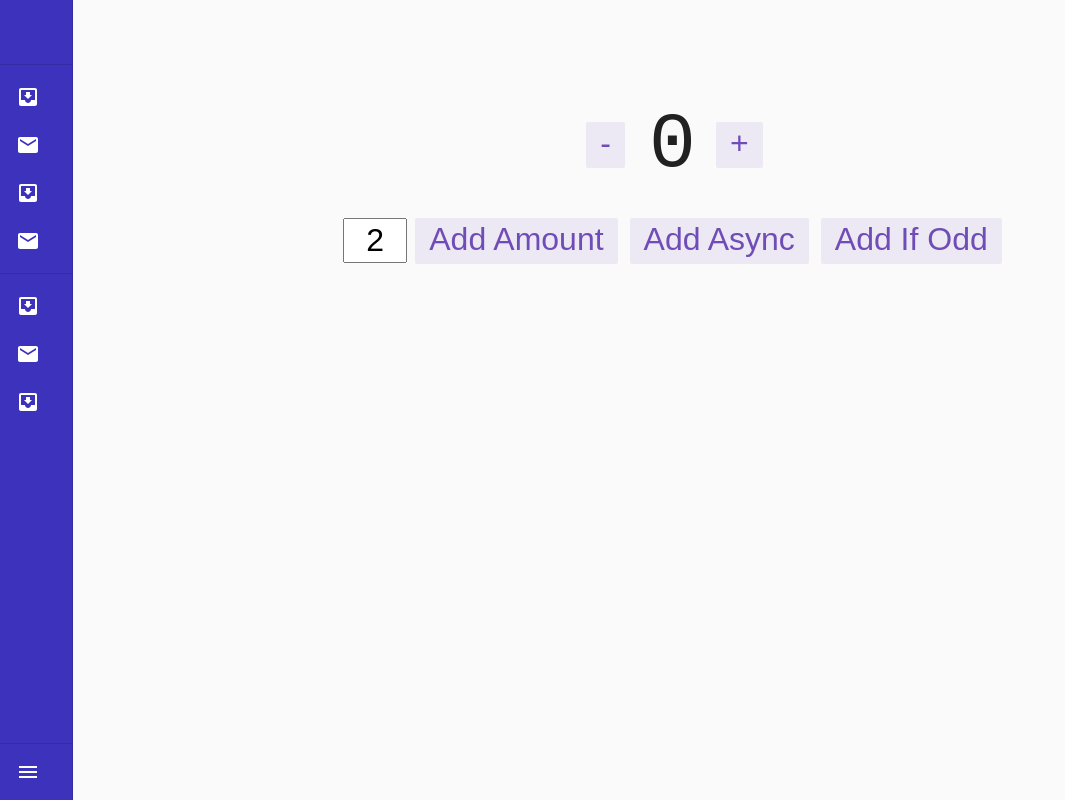
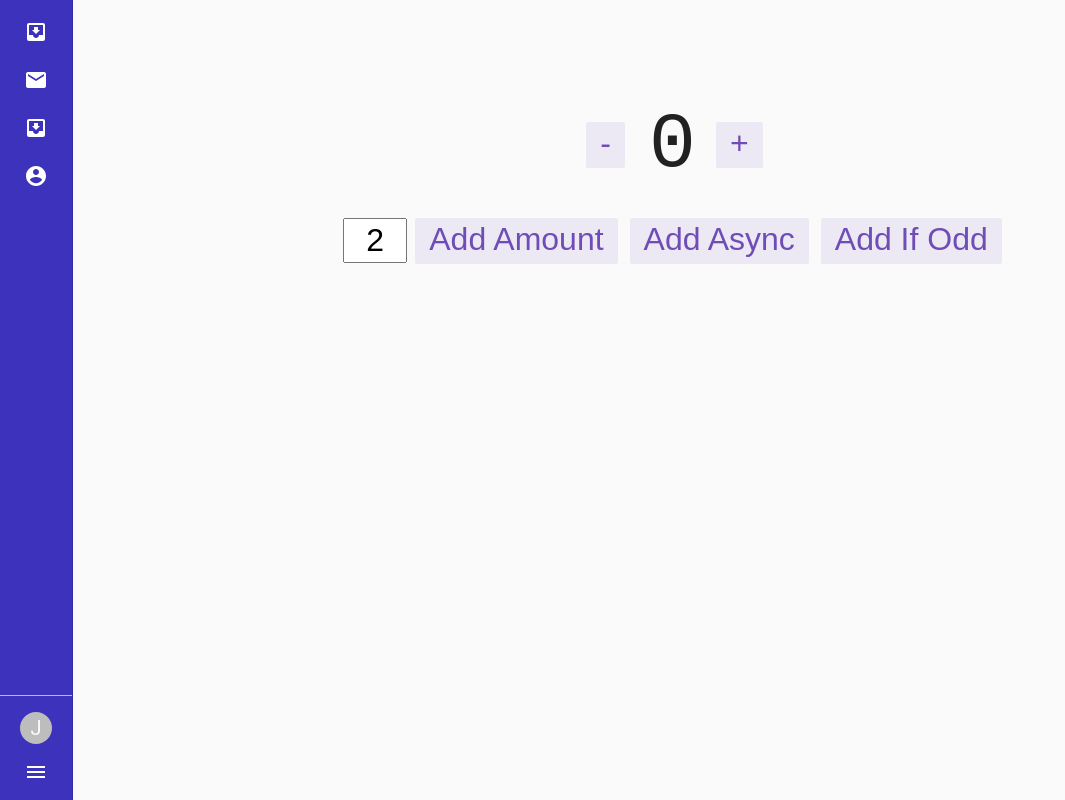
Before and after one commit to grumpyTofu/react-flask-starter, a React (Create React App) app in the folder client/: page / in a window 1280 px wide. Shown: the whole page, without its empty margins (0-1065 px from the left). Built offline with nearby package versions, Linux system fonts and the light colour scheme.

Commit message:
Fixed sidebar styling

```diff
--- a/client/src/components/Layout.tsx
+++ b/client/src/components/Layout.tsx
@@ -22,6 +22,8 @@ import ListItemIcon from '@material-ui/core/ListItemIcon';
 import ListItemText from '@material-ui/core/ListItemText';
 import InboxIcon from '@material-ui/icons/MoveToInbox';
 import MailIcon from '@material-ui/icons/Mail';
+import { Avatar } from '@material-ui/core';
+import AccountCircleIcon from '@material-ui/icons/AccountCircle';
 
 const drawerWidth = 240;
 
@@ -55,10 +57,24 @@ const useStyles = makeStyles((theme: Theme) =>
       width: drawerWidth,
       flexShrink: 0,
       whiteSpace: 'nowrap',
+      '& .MuiListItem-root': {
+        justifyContent: 'center',
+      },
+      '& .MuiListItemIcon-root': {
+        width: theme.spacing(7) + 1,
+        [theme.breakpoints.up('sm')]: {
+          width: theme.spacing(9) + 1,
+        },
+        justifyContent: 'center',
+      },
+      '& .MuiListItem-gutters': {
+        paddingRight: 0,
+        paddingLeft: 0,
+      },
     },
     drawerOverride: {
-        backgroundColor: theme.palette.primary.main,
-        color: theme.palette.common.white
+      backgroundColor: theme.palette.primary.main,
+      color: theme.palette.common.white,
     },
     drawerOpen: {
       width: drawerWidth,
@@ -96,10 +112,18 @@ const useStyles = makeStyles((theme: Theme) =>
       left: 0,
       right: 0,
     },
+    alignLeft: {
+      display: 'flex',
+      justifyContent: 'flex-start !important',
+    },
     alignRight: {
-        display: 'flex',
-        justifyContent: 'flex-end'
-    }
+      display: 'flex',
+      justifyContent: 'flex-end !important',
+    },
+    avatar: {
+      height: theme.spacing(4),
+      width: theme.spacing(4),
+    },
   })
 );
 
@@ -139,25 +163,17 @@ const Layout: React.FC = ({ children }) => {
           [classes.drawerClose]: !open,
         })}
         classes={{
-          paper: clsx({
-            [classes.drawerOpen]: open,
-            [classes.drawerClose]: !open
-          }, classes.drawerOverride),
+          paper: clsx(
+            {
+              [classes.drawerOpen]: open,
+              [classes.drawerClose]: !open,
+            },
+            classes.drawerOverride
+          ),
         }}
       >
-        <div className={classes.toolbar}></div>
-        <Divider />
-        <List>
-          {['Inbox', 'Starred', 'Send email', 'Drafts'].map((text, index) => (
-            <ListItem button key={text}>
-              <ListItemIcon>
-                {index % 2 === 0 ? <InboxIcon /> : <MailIcon />}
-              </ListItemIcon>
-              <ListItemText primary={text} />
-            </ListItem>
-          ))}
-        </List>
-        <Divider />
+        {/* <div className={classes.toolbar}></div>
+        <Divider /> */}
         <List>
           {['All mail', 'Trash', 'Spam'].map((text, index) => (
             <ListItem button key={text}>
@@ -167,19 +183,31 @@ const Layout: React.FC = ({ children }) => {
               <ListItemText primary={text} />
             </ListItem>
           ))}
+          <ListItem button>
+                <ListItemIcon>
+                    <AccountCircleIcon />
+                </ListItemIcon>
+                <ListItemText primary="Profile" />
+            </ListItem>
         </List>
         <div className={classes.appControls}>
           <Divider />
           <List>
+            <ListItem button>
+              <ListItemIcon>
+                <Avatar className={classes.avatar}>J</Avatar>
+              </ListItemIcon>
+              <ListItemText primary="John Smith" />
+            </ListItem>
             <ListItem
               button
               onClick={open ? handleDrawerClose : handleDrawerOpen}
               className={clsx({
-                  [classes.alignRight]: open
+                [classes.alignRight]: open,
               })}
             >
               {open ? (
-                <ListItemIcon className={classes.alignRight}>
+                <ListItemIcon>
                   {theme.direction === 'rtl' ? (
                     <ChevronRightIcon />
                   ) : (
--- a/client/src/theme.ts
+++ b/client/src/theme.ts
@@ -12,6 +12,11 @@ export const theme = createMuiTheme({
       root: {
         color: '#FFF !important'
       }
+    },
+    MuiDivider: {
+      root: {
+        backgroundColor: '#BDBDBD'
+      }
     }
   }
 });
```
